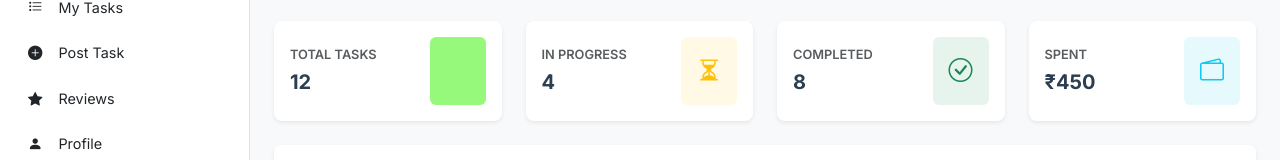
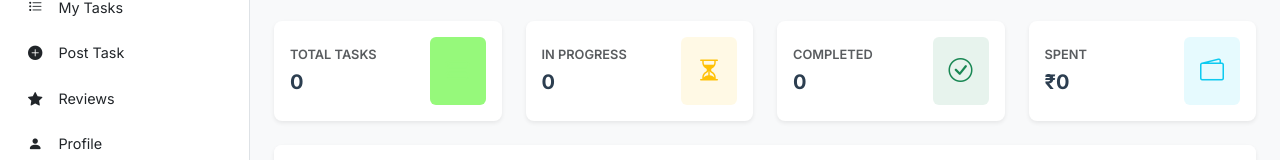
Before and after one commit to penchalavamsic/TaskLink-Copy, a React (Vite) app in the folder frontend/: page /user/dashboard in a window 1280 px wide. Shown: the part 129-289 px from the top of the page. Built offline with nearby package versions, Linux system fonts and the light colour scheme.

Commit message:
removed the static data , made into dynamic data

```diff
--- a/frontend/src/modules/user/pages/Dashboard.jsx
+++ b/frontend/src/modules/user/pages/Dashboard.jsx
@@ -1,15 +1,47 @@
-import React from 'react';
+import React, { useState, useEffect } from 'react';
 import StatCard from '../../../components/StatCard';
-
 import QuickActions from '../../../components/QuickActions';
 
 const Dashboard = () => {
-    // Mock data
+    const [statsData, setStatsData] = useState({
+        totalTasks: 0,
+        inProgress: 0,
+        completed: 0,
+        spent: 0
+    });
+
+    useEffect(() => {
+        const fetchStats = async () => {
+            try {
+                const userStr = localStorage.getItem('user');
+                if (userStr) {
+                    const user = JSON.parse(userStr);
+                    if (user.userId) {
+                        const response = await fetch(`http://localhost:8080/api/user/${user.userId}/dashboard`);
+                        if (response.ok) {
+                            const data = await response.json();
+                            setStatsData({
+                                totalTasks: data.totalTasks || 0,
+                                inProgress: data.inProgress || 0,
+                                completed: data.completed || 0,
+                                spent: data.spent || 0
+                            });
+                        }
+                    }
+                }
+            } catch (error) {
+                console.error("Failed to fetch dashboard stats", error);
+            }
+        };
+
+        fetchStats();
+    }, []);
+
     const stats = [
-        { title: 'Total Tasks', value: '12', icon: 'bi bi-hdd-stack', color: 'primary' },
-        { title: 'In Progress', value: '4', icon: 'bi bi-hourglass-split', color: 'warning' },
-        { title: 'Completed', value: '8', icon: 'bi bi-check-circle', color: 'success' },
-        { title: 'Spent', value: '₹450', icon: 'bi bi-wallet2', color: 'info' },
+        { title: 'Total Tasks', value: statsData.totalTasks, icon: 'bi bi-hdd-stack', color: 'primary' },
+        { title: 'In Progress', value: statsData.inProgress, icon: 'bi bi-hourglass-split', color: 'warning' },
+        { title: 'Completed', value: statsData.completed, icon: 'bi bi-check-circle', color: 'success' },
+        { title: 'Spent', value: `₹${statsData.spent}`, icon: 'bi bi-wallet2', color: 'info' },
     ];
 
 
```
